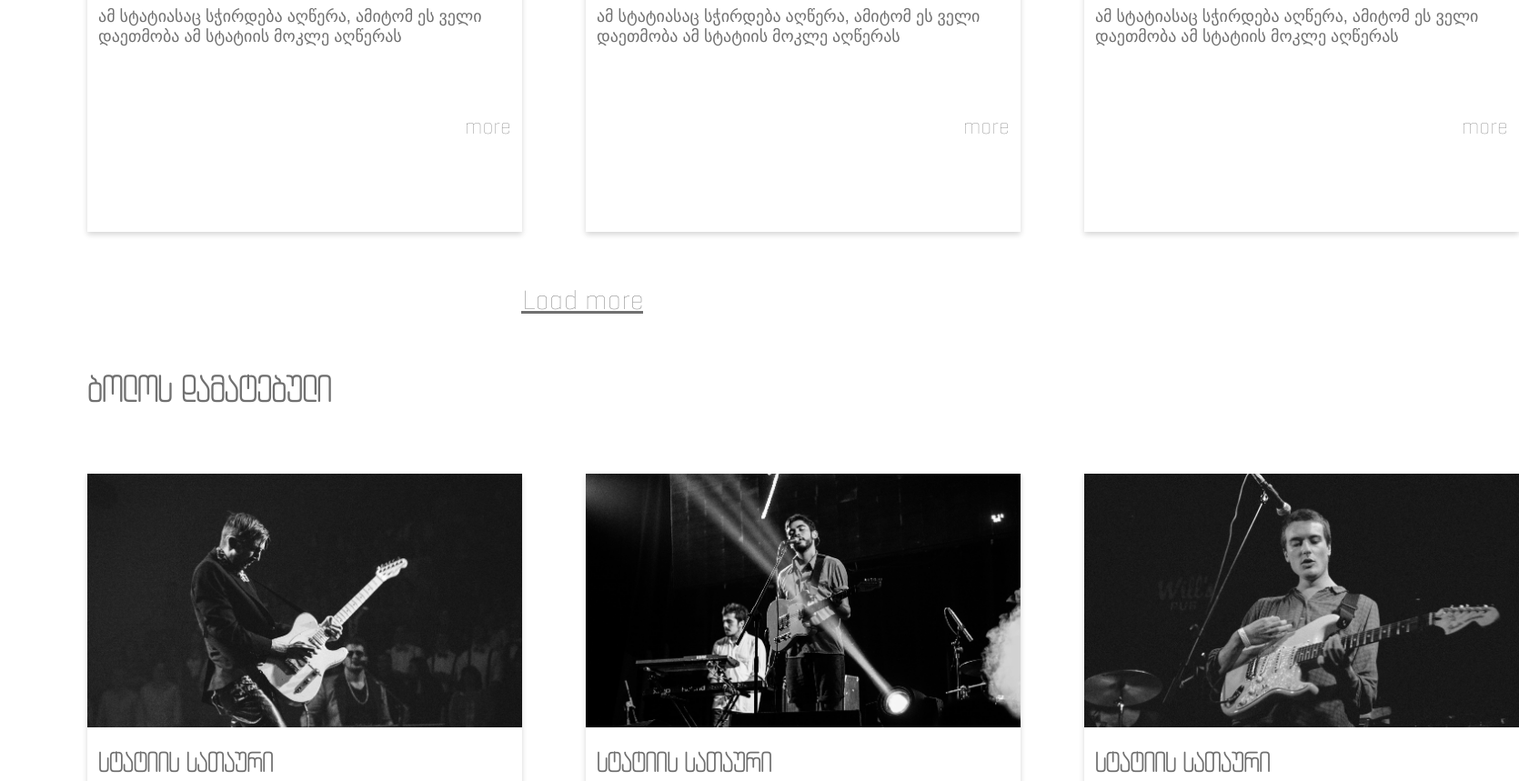
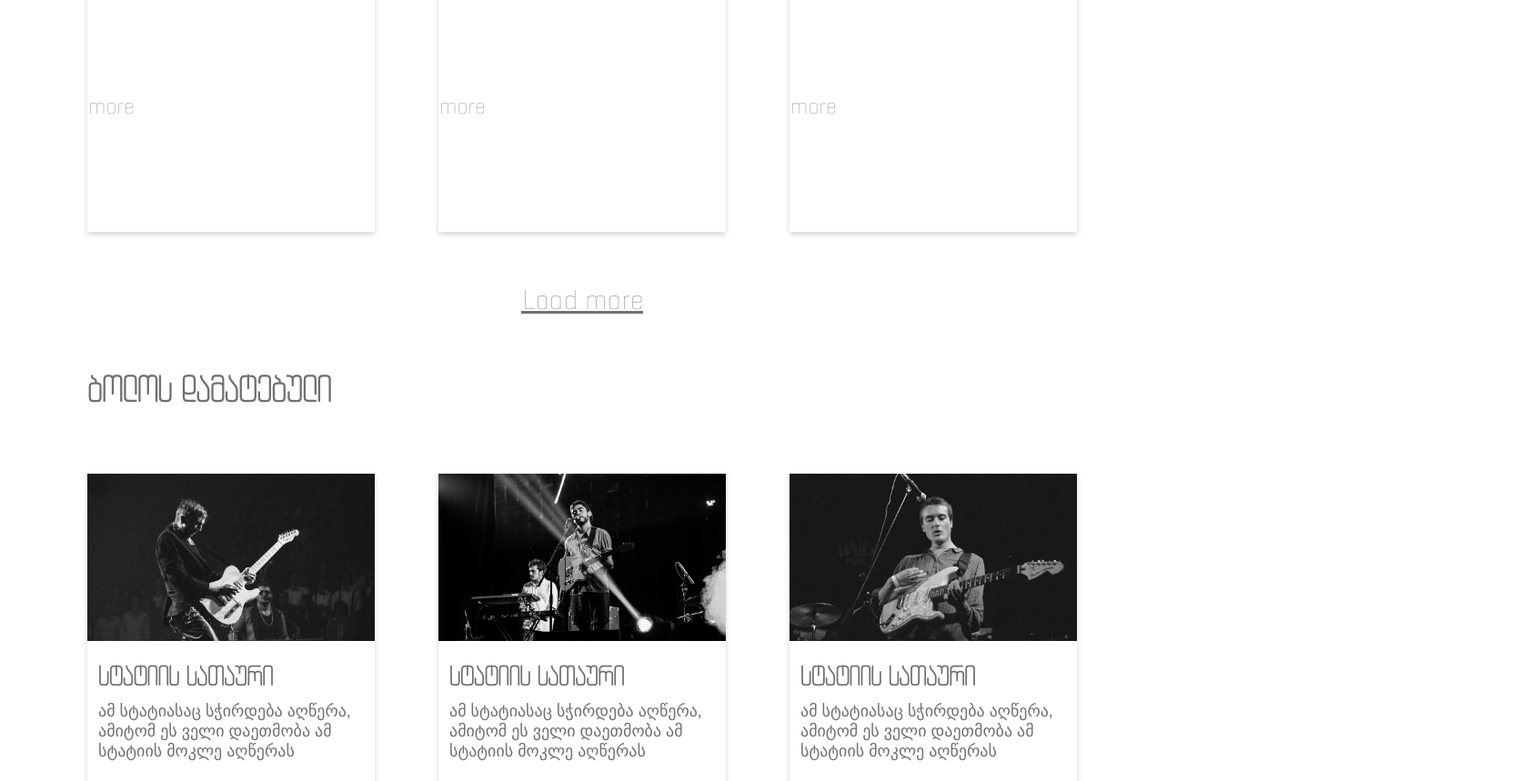
Before and after one commit to Noahfisherrrr/howtoweb, a plain HTML site: page index.html in a window 1280 px wide. Shown: the part 1138-1997 px from the top of the page at 91% size, 1670 px wide, since content can reach past the window. Drawn offline with Linux system fonts and the light colour scheme; a web font is replaced by a local one.

Commit message:
Update styles.css

```diff
--- a/styles/styles.css
+++ b/styles/styles.css
@@ -139,8 +139,10 @@ section > h1{
     margin-left: .75rem;
 }
 .article-container > a {
-    display: block;
-    margin: 4.5625rem .8125rem 0 25.875rem;
+    display: block;;
+    margin: auto;
+    max-width: 100%;
+    width: 100%;
     font-size: 1.5rem;
     color: #707070;
     letter-spacing: 0rem;
```
